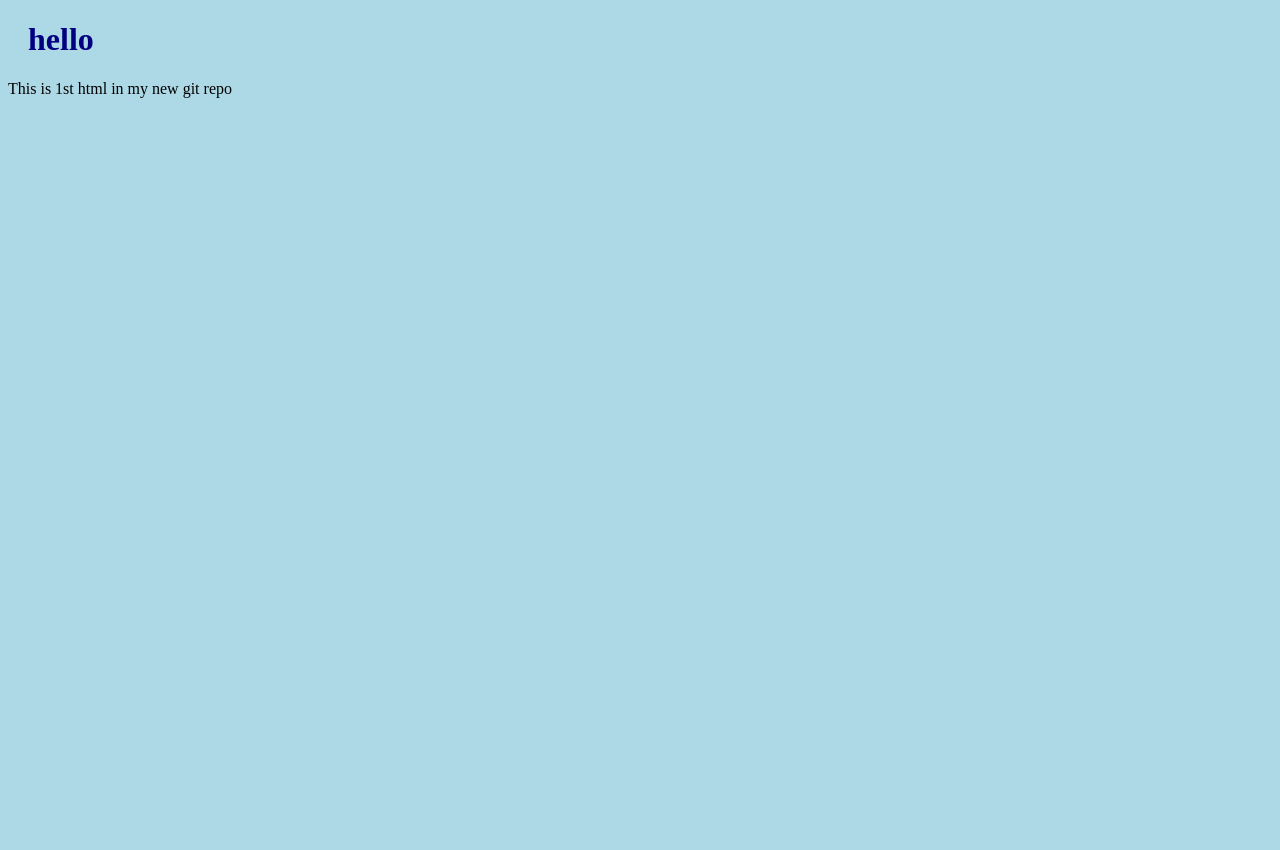
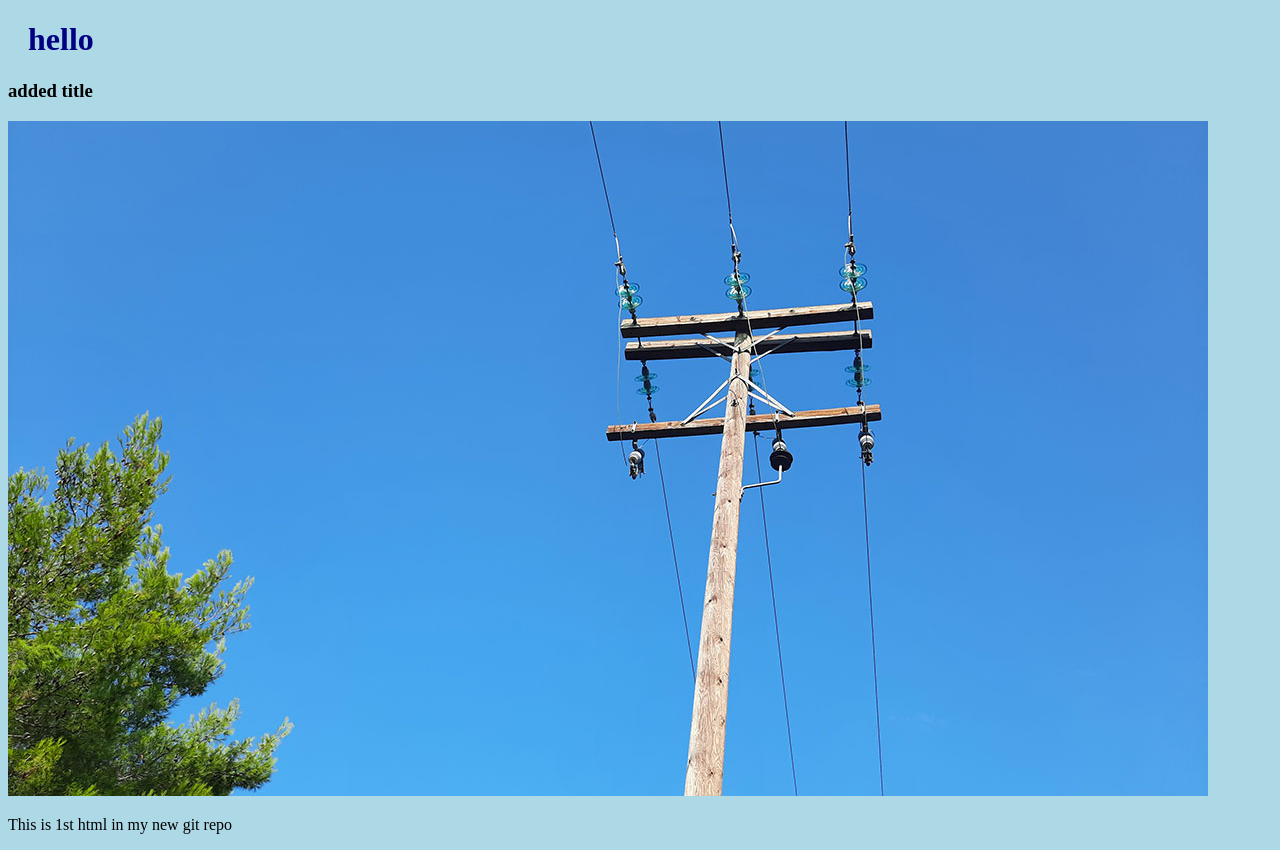
Before and after one commit to ninaniyu/demo-repo, a plain HTML site: page index.html in a window 1280 px wide. Before the commit the page ends 800 px from the top, so only its background shows below. Drawn offline with Linux system fonts and the light colour scheme.

Commit message:
added img to index.html

```diff
--- a/index.html
+++ b/index.html
@@ -11,6 +11,8 @@
 
 <body>
     <h1>hello</h1>
+    <h3>added title</h3>
+    <div><img src="foto.jpg" alt="slika"></div>
     <p>This is 1st html in my new git repo</p>
 </body>
 
```
Also changed, not shown: foto.jpg (added).
